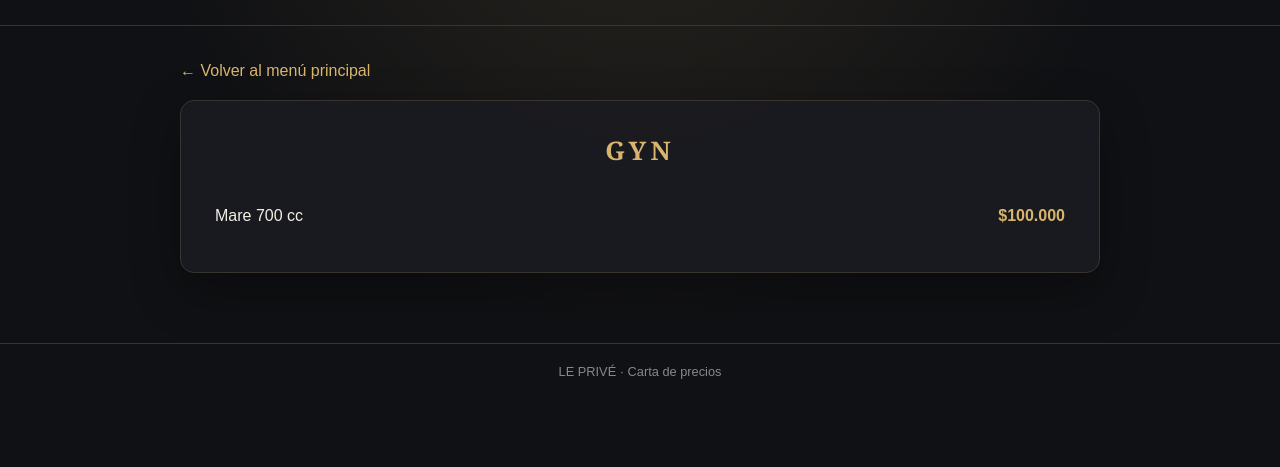
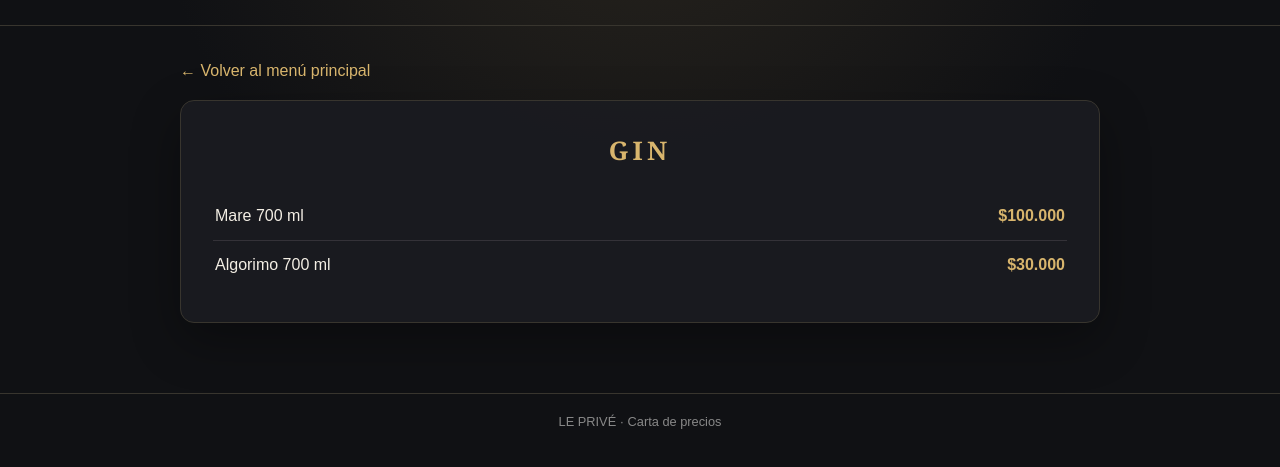
Before and after one commit to Mypagina/Menubar, a plain HTML site: page entrada.html in a window 1280 px wide. Shown: the part 167-634 px from the top of the page. Drawn offline with Linux system fonts and the light colour scheme.

Commit message:
Update entrada.html

```diff
--- a/entrada.html
+++ b/entrada.html
@@ -8,8 +8,9 @@
 <body>
 <header><h1 class="brand">LE PRIVÉ</h1><div class="tagline">BAR · CARTA DE BEBIDAS</div></header>
 <main>
-<a class="back" href="index.html">← Volver al menú principal</a><section class="menu-card"><h2>GYN</h2>
-<div class="item"><span class="name">Mare 700 cc</span><span class="price">$100.000</span></div>
+<a class="back" href="index.html">← Volver al menú principal</a><section class="menu-card"><h2>GIN</h2>
+<div class="item"><span class="name">Mare 700 ml</span><span class="price">$100.000</span></div>
+<div class="item"><span class="name">Algorimo 700 ml</span><span class="price">$30.000</span></div>
 </main>
 <footer>LE PRIVÉ · Carta de precios</footer>
 </body></html>
```
